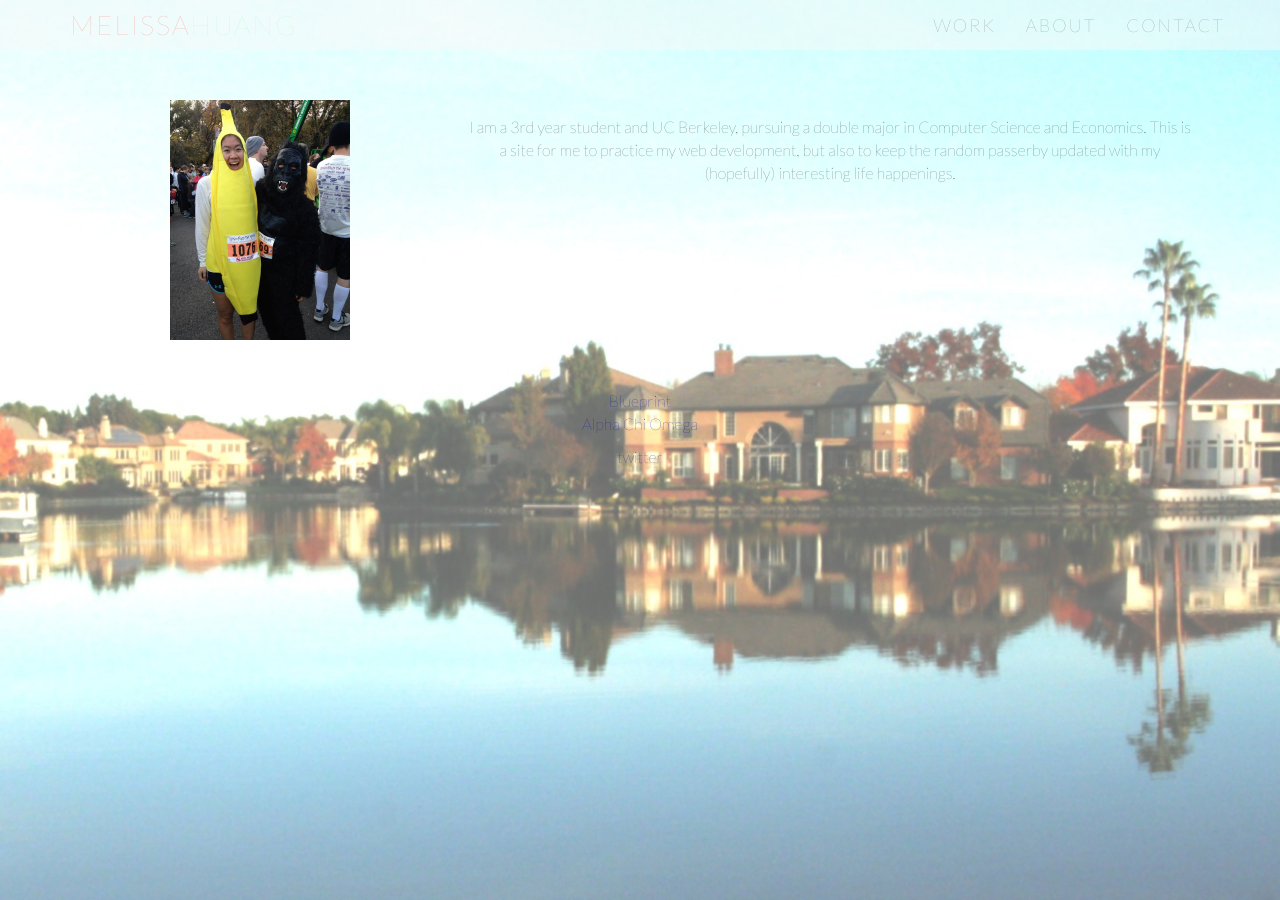
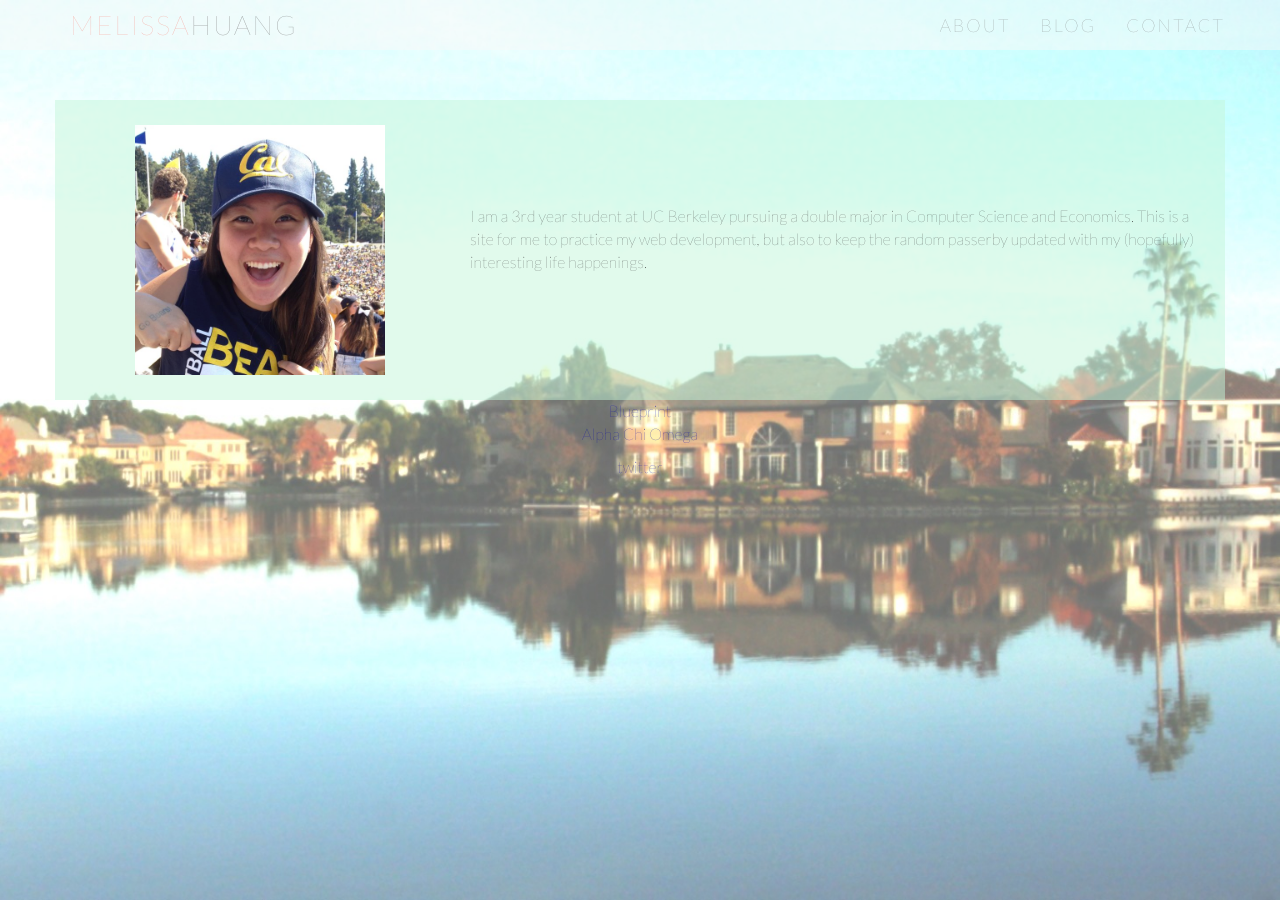
Before and after one commit to melhuang/melhuang.github.io, a Jekyll site: the page index.html, which Jekyll copies as it is, in a window 1280 px wide. Built offline with Jekyll 4.4.1, drawn with Linux system fonts in a browser that asks for light colours; Markdown is read by kramdown in place of the engine named in the settings.

Commit message:
styling intro

```diff
--- a/css/main.css
+++ b/css/main.css
@@ -21,7 +21,6 @@ h1 {
   font-size: 72px;
 }
 #about{
-  margin-top:50px;
 }
 .navbar {
 	padding: 0px 0px;
@@ -46,7 +45,8 @@ h1 {
 }
 
 .navbar-default .navbar-brand #last {
-	color:#c3f6da;
+	/*color:#c3f6da;*/
+	color: rgb(127, 127, 127);
 }
 
 .navbar-default .navbar-nav {
@@ -111,15 +111,35 @@ img.bg {
 }
 
 #intro{
+}
+#box1{
     margin-top:100px;
+    background-color:rgb(195,246,218);
+    background-color:rgba(195,246,218, 0.5);
+}
+
+#me {
+    height:250px;
+    width:250px;
+    margin:25px;
+}
+.pic{
+}
+#blurb {
+    position:absolute;
+    vertical-align:middle;
+    text-align:left;
+    /*background-color:rgb(195,246,218);*/
+    /*background-color:rgba(195,246,218, 0.5);*/
+    padding: 5px;
+    margin-top: 100px;
 }
 about {
     font-size: 20px;
-    text-align:right;
+    text-align:left;
 
 }
 
-p { margin: 1em 0; }
 
 
 a         { color: #00a; }
--- a/index.html
+++ b/index.html
@@ -19,8 +19,8 @@
 	    </div>
 	    <div class="collapse navbar-collapse navHeaderCollapse">
 		<ul id="myNav" class="nav navbar-nav navbar-right">
-		    <li><a href="#work">Work</a></li> <!-- style="padding-left: 24px" -->
 		    <li><a href="#about">About</a></li> <!-- style="padding-left: 24px" -->
+		    <li><a href="#blog">Blog</a></li> <!-- style="padding-left: 24px" -->
 		    <li><a href="#contact">Contact</a></li> <!-- style="padding-left: 24px; padding-right: 0" -->
 		</ul>
 	    </div>
@@ -30,12 +30,12 @@
     <img src="/assets/images/riverlakeBG.png" class="bg">
 
     <div id="intro">
-      <div class="container">
+      <div class="container" id="box1">
 	<div class="col-md-4">
-           <img src="/assets/images/rtfth.png" class="pic" id="me"  height="240" width="180">
+           <img src="/assets/images/bears.png" class="pic" id="me">
 	</div>
 	<div class="col-md-8">
-      	   <p id="blurb">I am a 3rd year student and UC Berkeley, pursuing a double major in Computer Science and Economics. This is a site for me to practice my web development, but also to keep the random passerby updated with my (hopefully) interesting life happenings.</p>
+      	   <p id="blurb">I am a 3rd year student at UC Berkeley pursuing a double major in Computer Science and Economics. This is a site for me to practice my web development, but also to keep the random passerby updated with my (hopefully) interesting life happenings.</p>
 	</div>
       </div>
     </div>
```
Also changed, not shown: assets/images/bears.png (added), 4 other files.
